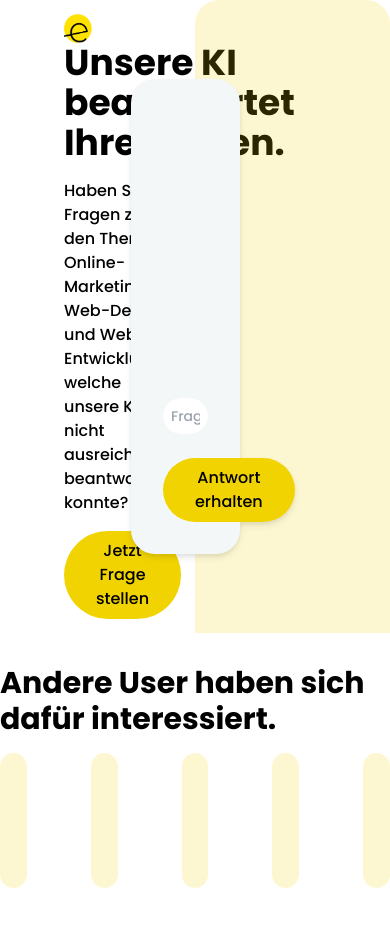
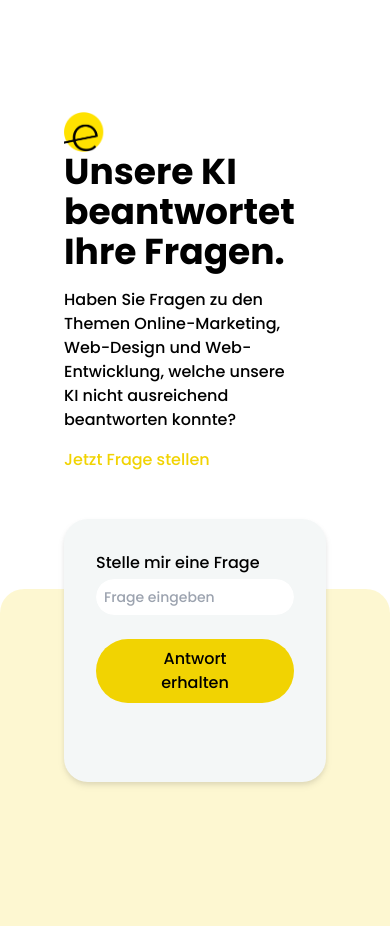
Before and after one commit to eoss-sh/gpt-next-std, a Next.js app: page / in a window 390 px wide. Shown: the top 926 px of the page. Before the commit the page ends 888 px from the top, so only its background shows below. Built offline with nearby package versions, Linux system fonts and the light colour scheme; no server answers; the database is empty.

Commit message:
#gh5 responsive styling

```diff
--- a/src/components/answer-stream.tsx
+++ b/src/components/answer-stream.tsx
@@ -61,7 +61,7 @@ export default function AnswerStream() {
   return (
     <div className='flex flex-col justify-between h-full'>
     <p>{text}</p>
-    <form onSubmit={handleOnGenerateText} className='relative'>
+    <form onSubmit={handleOnGenerateText} className=''>
     <Input
         type="text"
         id='prompt'
--- a/src/components/button.tsx
+++ b/src/components/button.tsx
@@ -1,5 +1,5 @@
 export const Button = ({ children, ...props }: any) => {
     return (
-        <button className="rounded-full px-8 py-2 text-bluegrey bg-yellow hover:text-darkgrey" {...props}>{children}</button>
+        <button className="rounded-full px-8 py-2 text-bluegrey bg-yellow hover:text-darkgrey hover:bg-lightyellow transition duration-300" {...props}>{children}</button>
     )
 }
--- a/src/pages/index.tsx
+++ b/src/pages/index.tsx
@@ -10,20 +10,21 @@ export default function MyPage(props: any) {
 
   return (
     <>
-      <div className=' grid grid-cols-2 h-3/4'>
-      <section className='pl-16 flex flex-col items-start justify-center w-3/4'>
+      <div className=' grid grid-rows-2 grid-cols-none gap-8 h-full lg:h-3/4 lg:grid-cols-2 grid-rows-none'>
+      <section className='pl-16 pt-28 flex flex-col items-start justify-start w-3/4'>
         <Image src={logo} alt="" height={40}  />
         <Header type={HeaderType.h1} style={HeaderType.h1}>Unsere KI beantwortet Ihre Fragen.</Header>
         <p className="mb-4">Haben Sie Fragen zu den Themen Online-Marketing, Web-Design und Web-Entwicklung, welche unsere KI nicht ausreichend beantworten konnte?</p>
-        <Button>Jetzt Frage stellen</Button>
+       <a className="text-yellow no-underline hover:underline duration-300 h-[3px]" href="https://eoss.ch/kontakt/">Jetzt Frage stellen</a>
       </section>
-      <section className="pr-16 w-full flex items-center bg-lightyellow rounded-t-3xl">
-        <div className='bg-grey rounded-3xl drop-shadow-md w-5/6 h-3/4 -ml-16 p-8'>
+      <section className="pr-16 pl-16 lg:mt-0 mt-24 lg:pr-0 lg:pl-0 w-full flex items-center h-full bg-lightyellow rounded-t-3xl">
+        <div className='bg-grey rounded-3xl drop-shadow-md mt-7 w-full lg:min-w-[500px] min-h-[75%] relative bottom-32 lg:bottom-0 lg:-ml-16 p-8 2xl:w-5/6'>
+        <p>Stelle mir eine Frage</p>
           <AnswerStream />
         </div>
       </section>
       </div>
-      <section className=" h-1/5 mt-8">
+      <section className="hidden h-1/5 mt-8 ml-16 mr-16 lg:block">
         <Header type={HeaderType.h2} style={HeaderType.h2}>Andere User haben sich dafür interessiert.</Header>
         <div className="grid grid-cols-5 gap-16 h-4/5">
           <div className="bg-lightyellow rounded-2xl backdrop-filter backdrop-blur-sm"></div>
```
